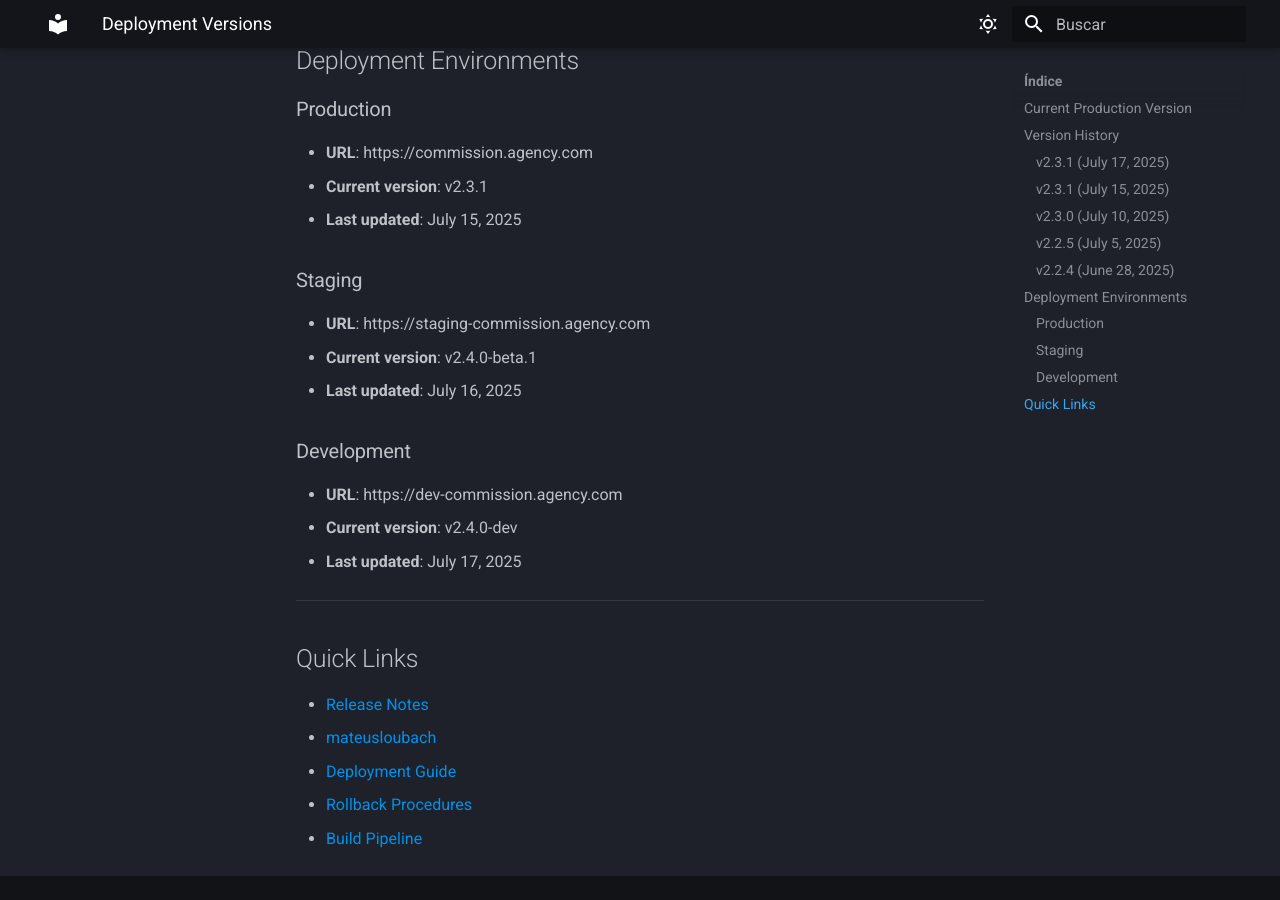
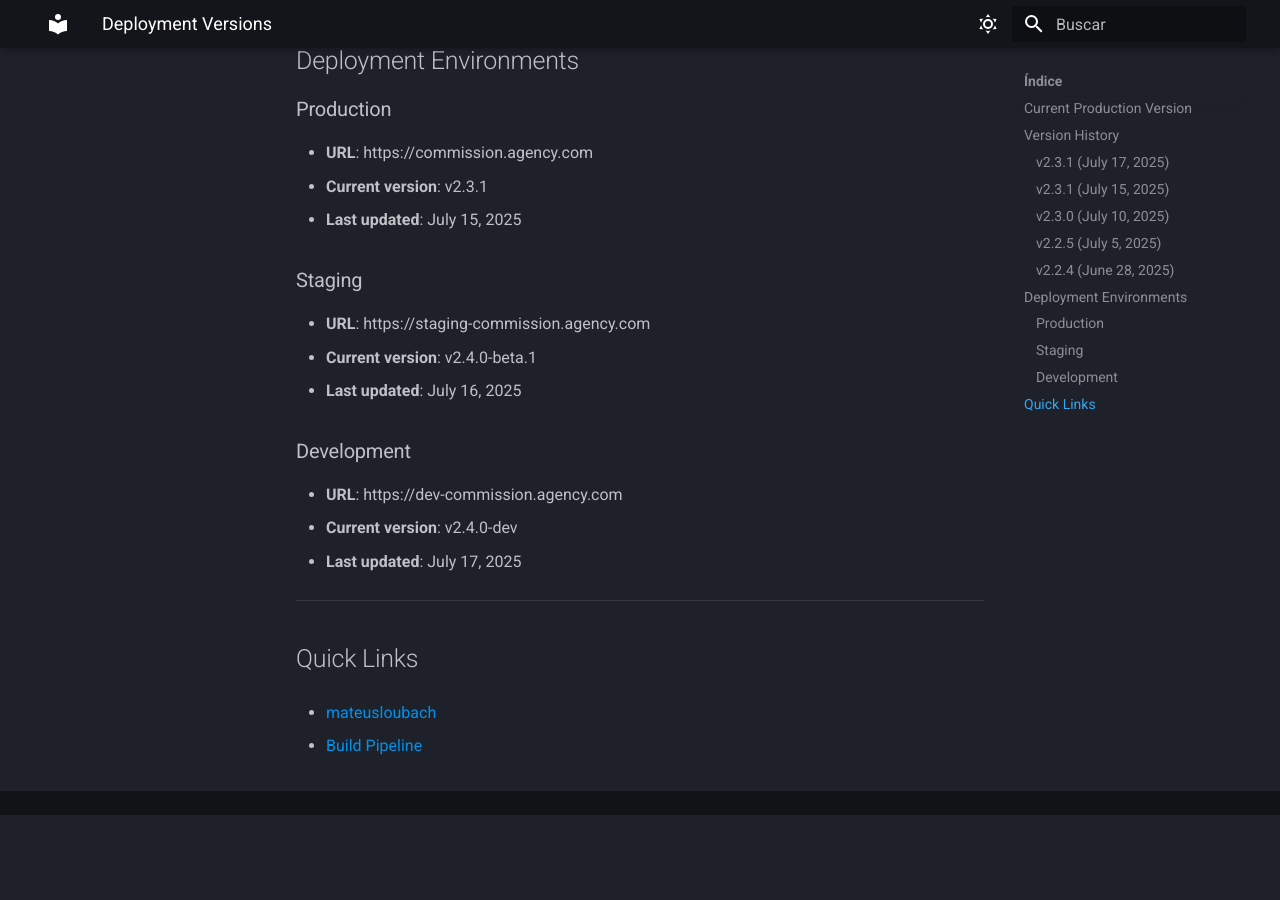
Before and after one commit to mateusloubach/up-commission, an MkDocs documentation site: the page built from documentation/docs/news.md, in a window 1280 px wide and 900 px high, scrolled down 2576 px. Built offline with MkDocs 1.6.1 and Material for MkDocs 9.7.7, drawn with Linux system fonts in a browser that asks for light colours; the version menu is left out; after the commit the page ends 3391 px from its top, so only the background shows below that.

Commit message:
fix: removed non-existent filepaths

```diff
--- a/documentation/docs/news.md
+++ b/documentation/docs/news.md
@@ -94,9 +94,8 @@ _Current build:_ `BUILD_SHA_HERE`
 ---
 
 ## Quick Links
-- [Release Notes](./release-notes.md)
+
 - [mateusloubach](https://github.com/mateusloubach/)
-- [Deployment Guide](./deployment-guide.md)
-- [Rollback Procedures](./rollback-procedures.md)
+
 - [Build Pipeline](https://build.agency.com/up-commission)
   [v2.3.1]: https://mateusloubach.github.io/up-commission/277edf2/
```
